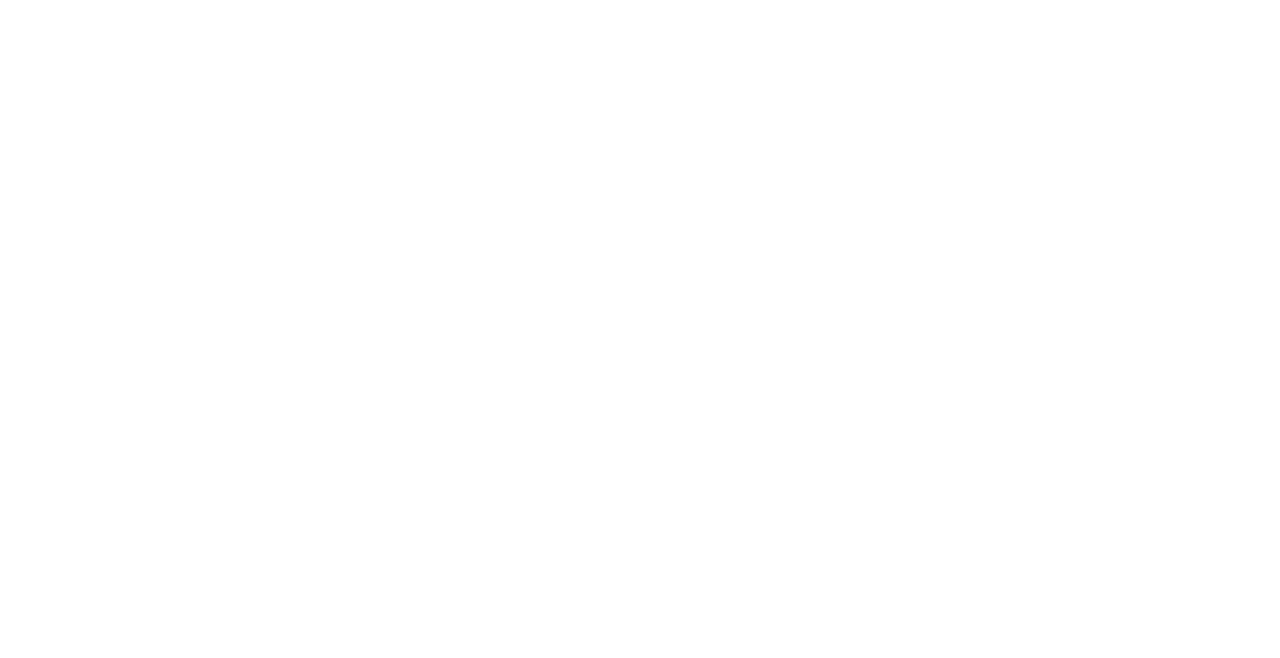
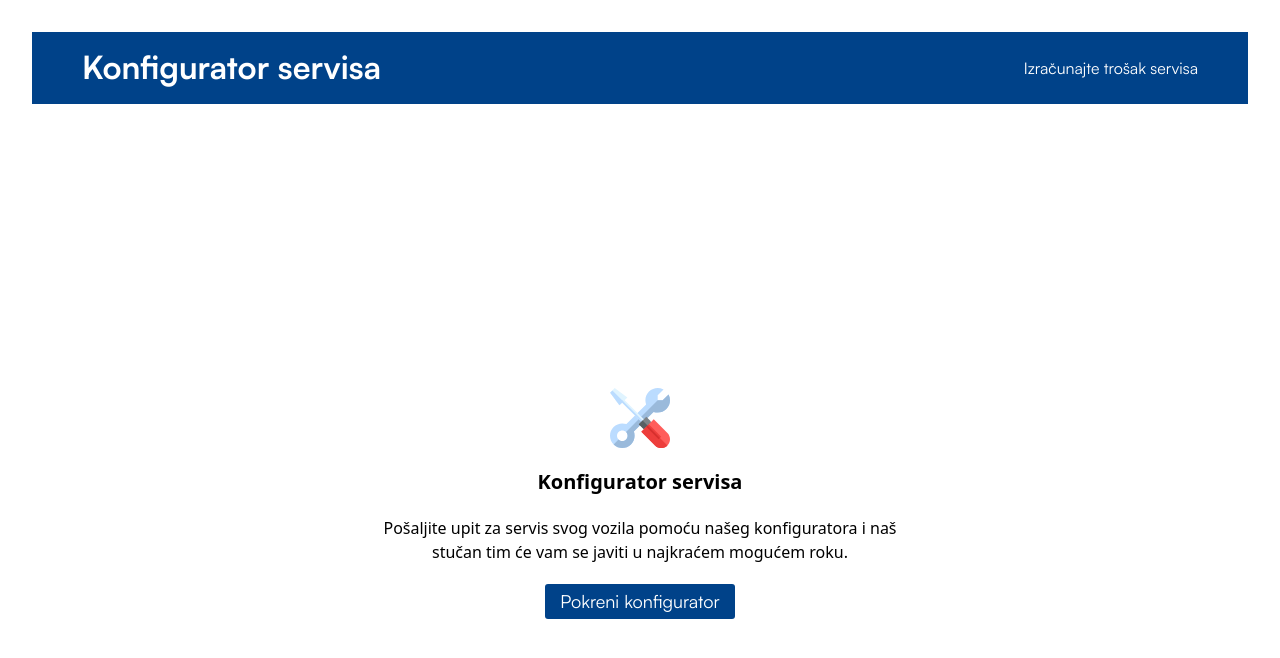
Before and after one commit to adiminic/BorealisServiceApp, a React (Vite) app: page / in a window 1280 px wide. Shown: the top 658 px of the page. Built offline with nearby package versions, Linux system fonts and the light colour scheme; the HTML template or start-up script is replaced by a standard one.

Commit message:
redirect route chenged, removed basename

```diff
--- a/src/App.tsx
+++ b/src/App.tsx
@@ -1,15 +1,13 @@
-import { BrowserRouter, Navigate } from 'react-router-dom'
+import { BrowserRouter } from 'react-router-dom'
 import './App.css'
 import RoutesPage from './pages/Routes/RoutesPage'
 import ServiceContextProvider from './context/ServiceContext'
-import { StepRoute } from './util/constants'
 
 function App() {
 
   return (
     <ServiceContextProvider>
-      <BrowserRouter basename='borealis-service'>
-        {<Navigate to={StepRoute.home} />}
+      <BrowserRouter>
         <RoutesPage />
       </BrowserRouter>
     </ServiceContextProvider>
--- a/src/pages/ConfigureServicePage/ConfigureServicePage.tsx
+++ b/src/pages/ConfigureServicePage/ConfigureServicePage.tsx
@@ -7,6 +7,7 @@
 
   return (
     <>
+    <p>Configure service page</p>
     </>
   );
 };
--- a/src/pages/HomePage/HomePage.tsx
+++ b/src/pages/HomePage/HomePage.tsx
@@ -2,8 +2,11 @@
 import NavBar from "../../components/NavBar";
 import toolsIcon from "../../assets/tools-icon.svg";
 import "./HomePage.css";
+import { useNavigate } from "react-router-dom";
+import { StepRoute } from "../../util/constants";
 
 const HomePage: React.FC = () => {
+  const navigate = useNavigate();
   return (
     <>
       <NavBar />
@@ -15,7 +18,12 @@
             Pošaljite upit za servis svog vozila pomoću našeg konfiguratora i
             naš stučan tim će vam se javiti u najkraćem mogućem roku.
           </p>
-          <button className="primary-button">Pokreni konfigurator</button>
+          <button
+            className="primary-button"
+            onClick={() => navigate(StepRoute.configureService)}
+          >
+            Pokreni konfigurator
+          </button>
         </div>
       </div>
     </>
--- a/src/pages/Routes/RoutesPage.tsx
+++ b/src/pages/Routes/RoutesPage.tsx
@@ -1,4 +1,4 @@
-import { Route, Routes } from "react-router-dom"
+import { Navigate, Route, Routes } from "react-router-dom"
 import HomePage from "../HomePage/HomePage"
 import ConfigureServicePage from "../ConfigureServicePage/ConfigureServicePage"
 import { StepRoute } from "../../util/constants"
@@ -10,6 +10,7 @@
     <Routes>
         <Route path={StepRoute.home} element={<HomePage />} />
         <Route path={StepRoute.configureService} element={<ConfigureServicePage />} />
+        <Route path="*" element={<Navigate to={StepRoute.home} replace />} />
     </Routes>
     </>
     )
```
